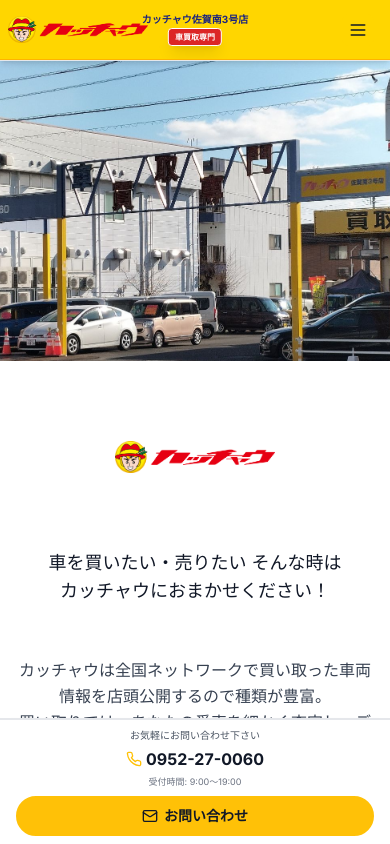
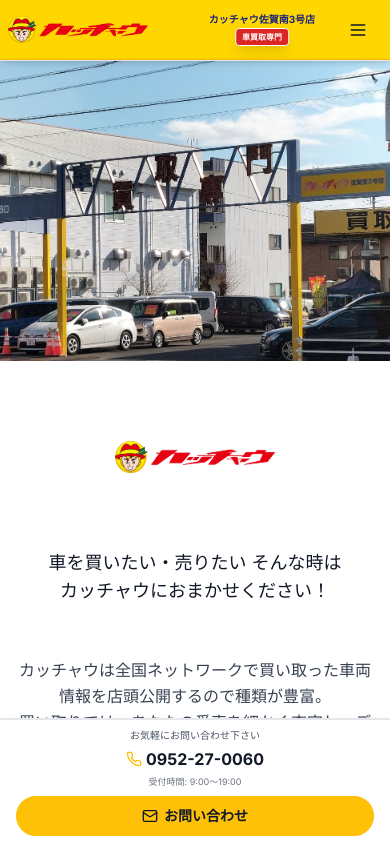
Before and after one commit to homepagebusinessfc-debug/homepage-business-project, a Next.js app: page / in a window 390 px wide. Shown: the top 844 px of the page. Built offline with nearby package versions, Linux system fonts and the light colour scheme.

Commit message:
Update file Header.tsx

```diff
--- a/components/Header.tsx
+++ b/components/Header.tsx
@@ -43,8 +43,8 @@ export default function Header() {
                 />
               </Link>
 
-              {/* 中央: テキスト（スマホ時は絶対配置で中央、PC時は通常配置） */}
-              <div className="absolute left-1/2 -translate-x-1/2 sm:static sm:translate-x-0 flex items-center gap-1 sm:gap-2 lg:gap-3 shrink-0">
+              {/* 中央: テキスト（スマホ時は左から75%の位置、PC時は通常配置） */}
+              <div className="absolute left-3/4 -translate-x-3/4 sm:static sm:translate-x-0 flex items-center gap-1 sm:gap-2 lg:gap-3 shrink-0">
                 {/* スマホ: 縦並び（中央揃え）、PC: 横並び */}
                 <div className="flex flex-col sm:flex-row items-center sm:items-center gap-0.5 sm:gap-2">
                   <span className="text-[10px] sm:text-sm md:text-base lg:text-lg xl:text-xl 2xl:text-2xl font-bold whitespace-nowrap leading-tight" style={{ color: '#1A237E' }}>
```
